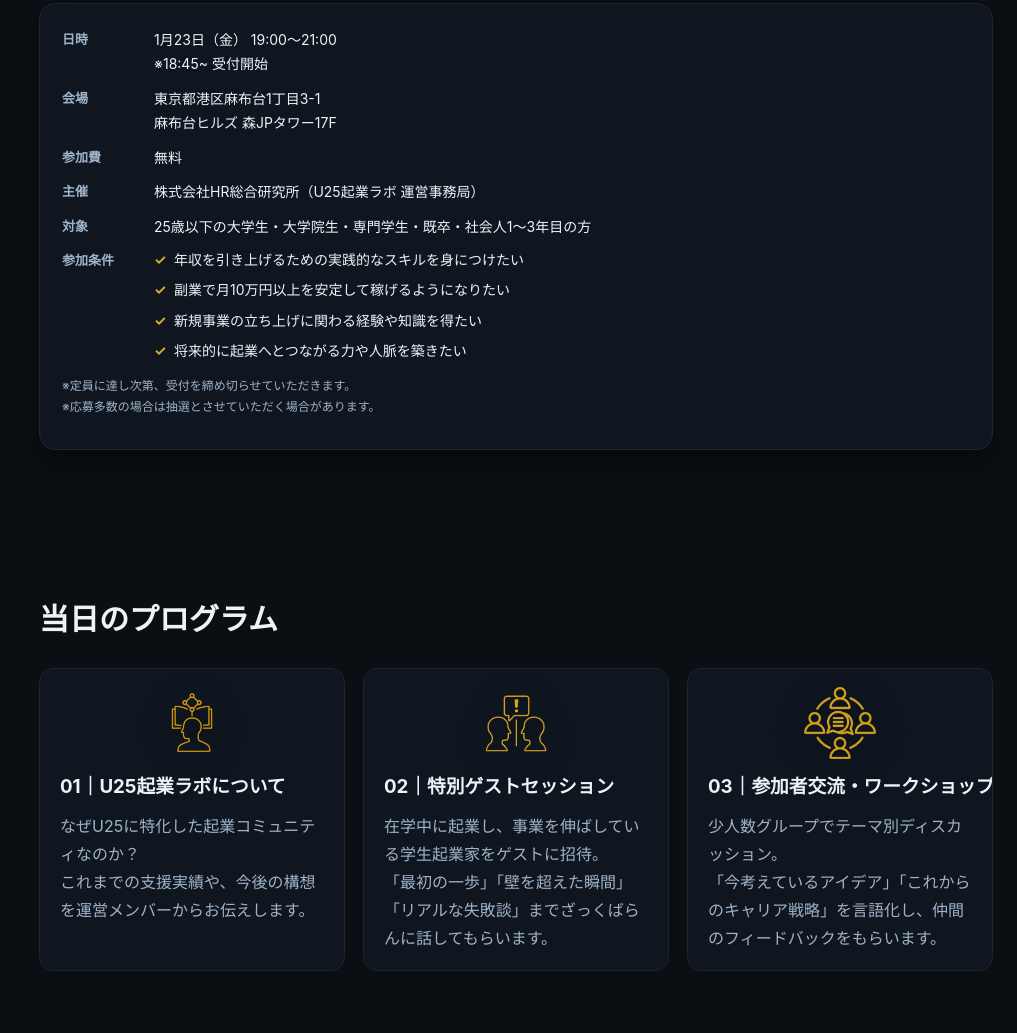
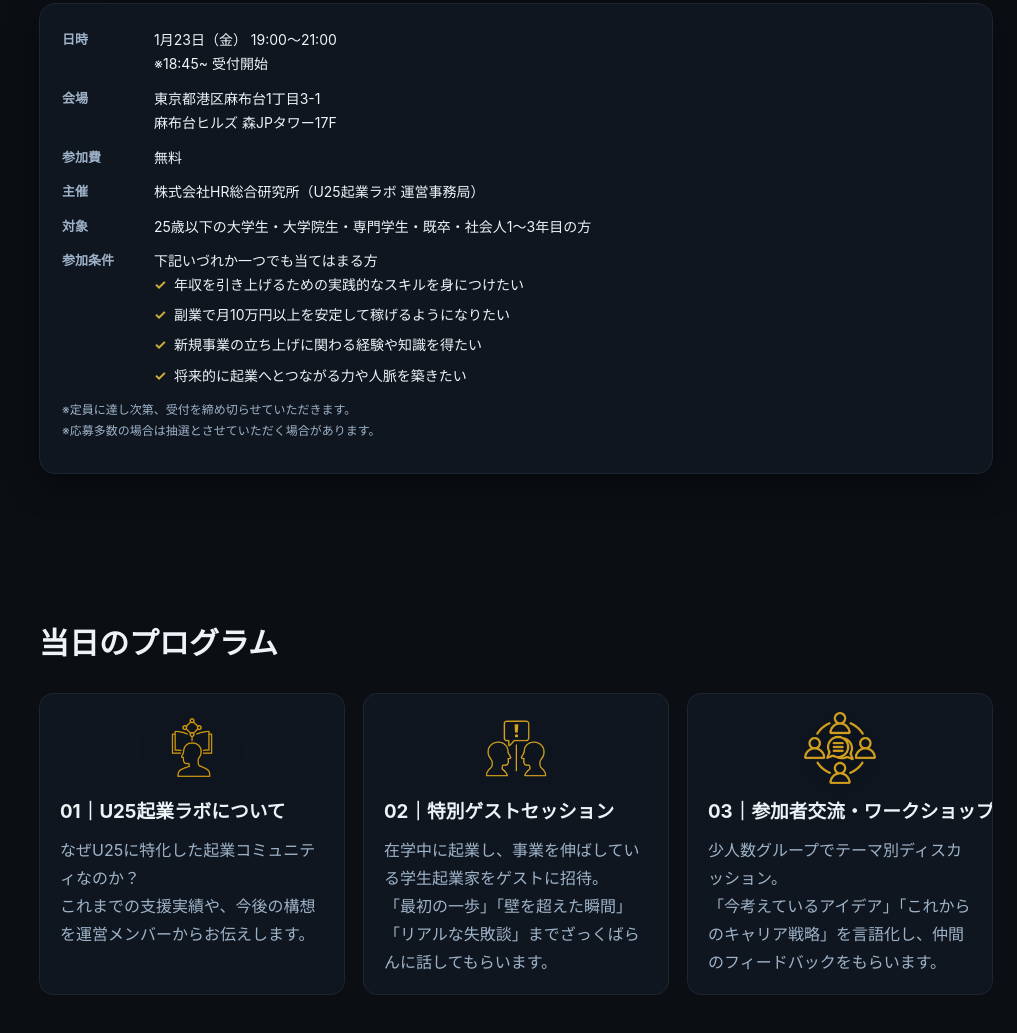
Before and after one commit to u25kigyou/U25-ENTREPRENEUR-LAB, a plain HTML site: page index.html in a window 1280 px wide. Shown: the part 1541-2574 px from the top of the page, without its empty margins (263-1280 px from the left). Drawn offline with Linux system fonts and the light colour scheme.

Commit message:
Add files via upload

```diff
--- a/index.html
+++ b/index.html
@@ -83,6 +83,7 @@
 
           <dt>参加条件</dt>
           <dd>
+            下記いづれか一つでも当てはまる方
             <ul class="condition-list">
               <li>年収を引き上げるための実践的なスキルを身につけたい</li>
               <li>副業で月10万円以上を安定して稼げるようになりたい</li>
```
